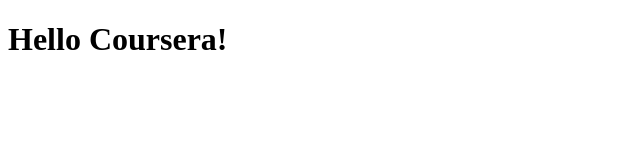
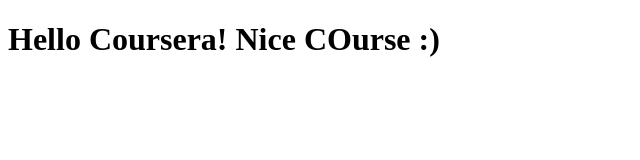
Before and after one commit to Taiba998/coursera-test, a plain HTML site: page site/index.html in a window 1280 px wide. Shown: the whole page, without its empty margins (0-640 px from the left). Drawn offline with Linux system fonts and the light colour scheme.

Commit message:
Small Addtition.

```diff
--- a/site/index.html
+++ b/site/index.html
@@ -4,6 +4,6 @@
 	<title>Hello Coursera!</title>
 </head>
 <body>
-<h1>Hello Coursera!</h1>
+<h1>Hello Coursera! Nice COurse :)</h1>
 </body>
 </html>
```
